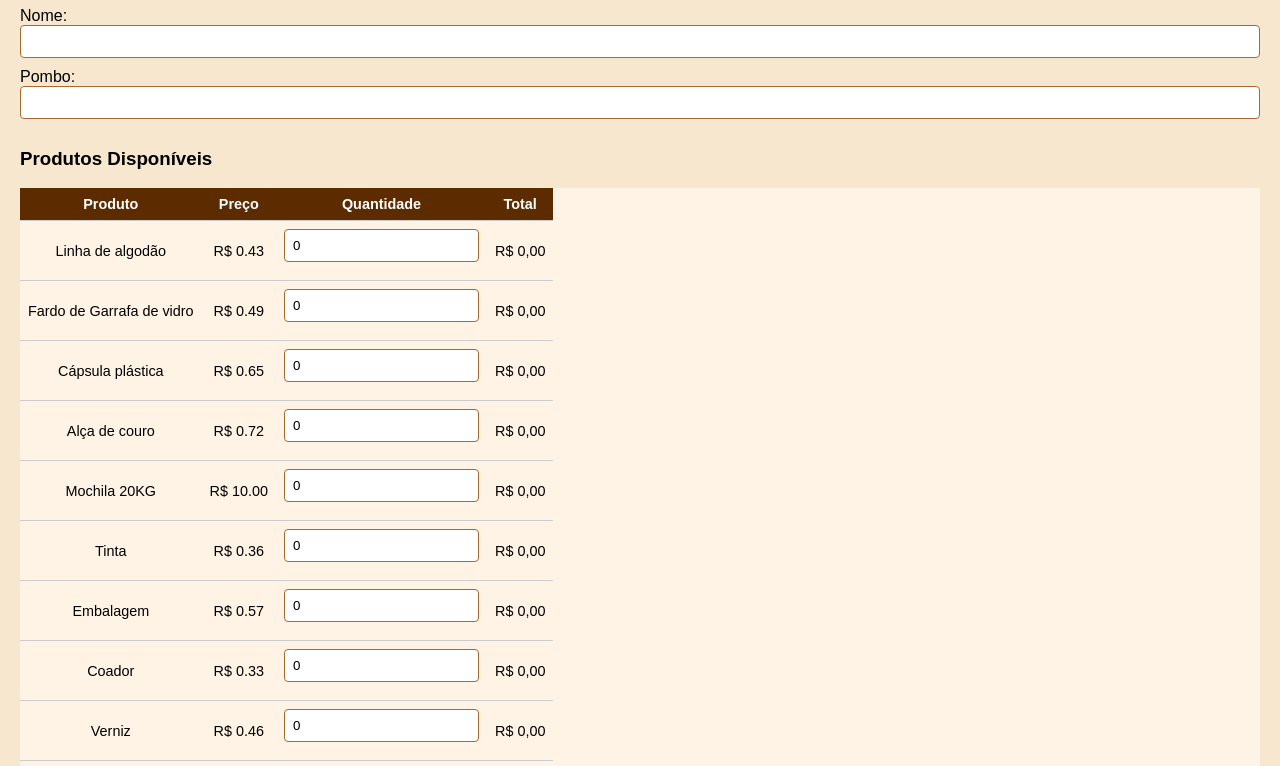
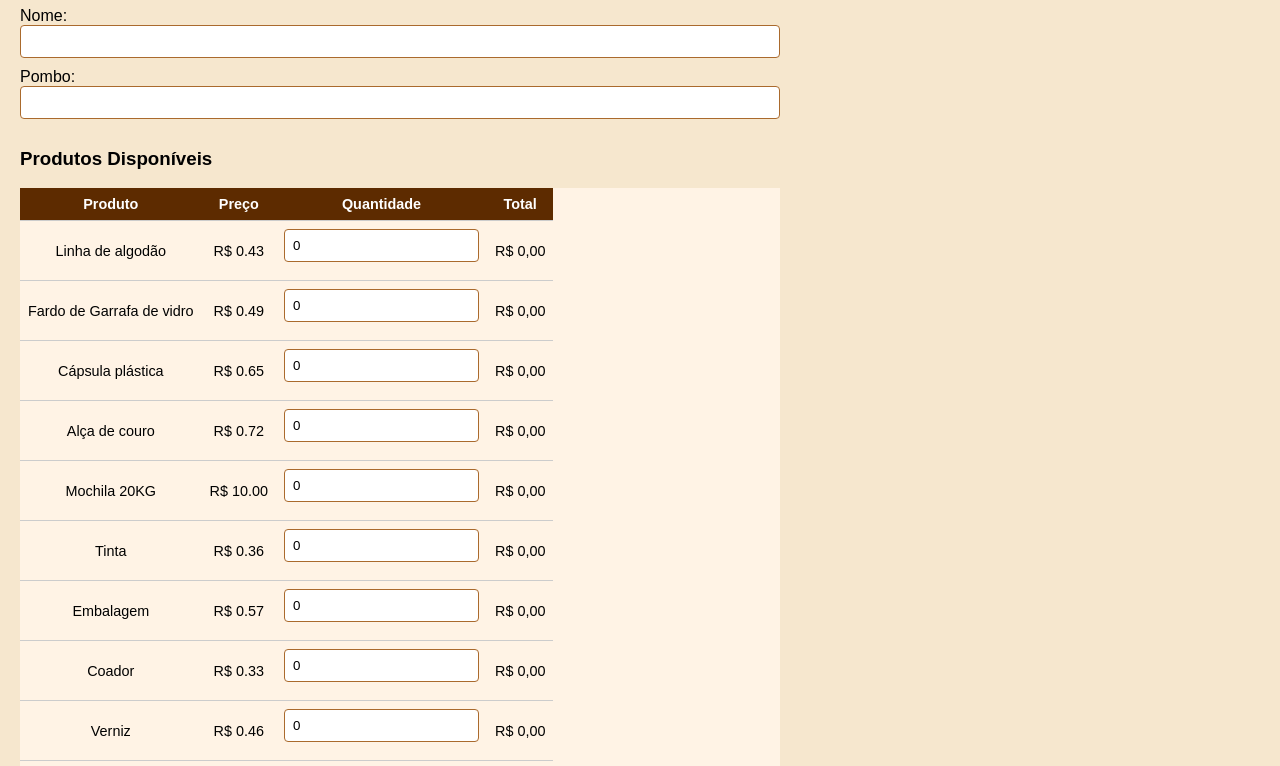
Before and after one commit to eudevedu/PedidosArtesanato, a plain HTML site: page index.html in a window 1280 px wide. Shown: the part 93-859 px from the top of the page. Drawn offline with Linux system fonts and the light colour scheme.

Commit message:
Update index.css

```diff
--- a/src/index.css
+++ b/src/index.css
@@ -4,6 +4,7 @@ body {
   padding: 20px;
   margin: 0;
   box-sizing: border-box;
+  width: 100vh;
 }
 
 h1 {
```
